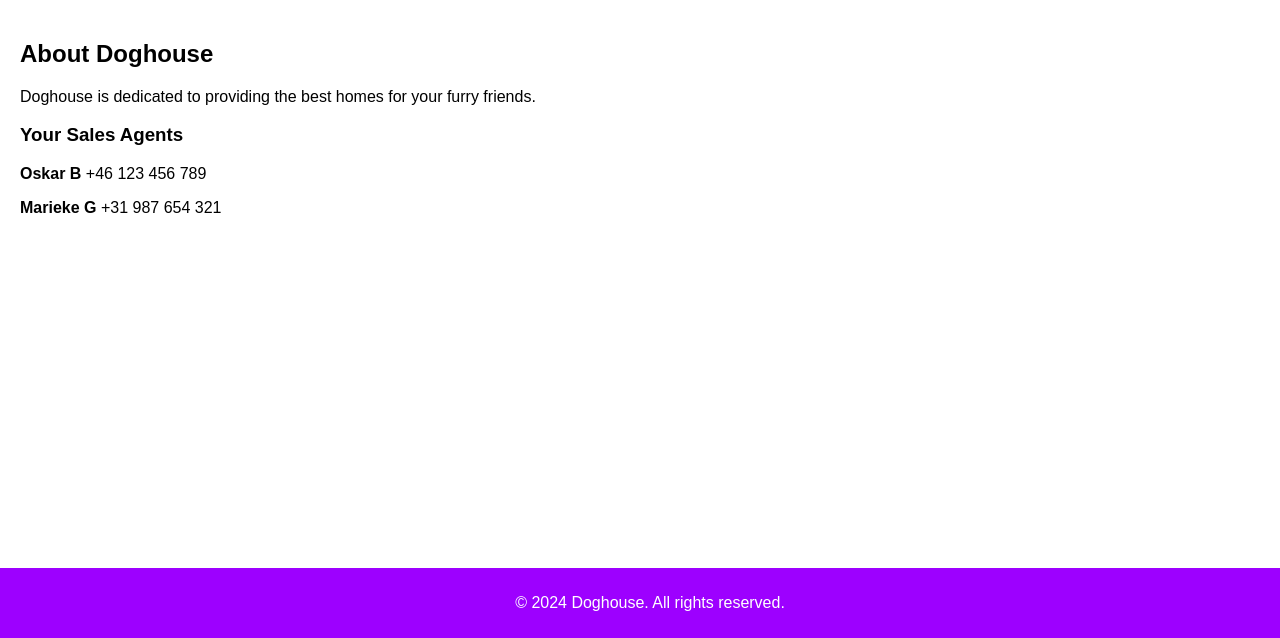
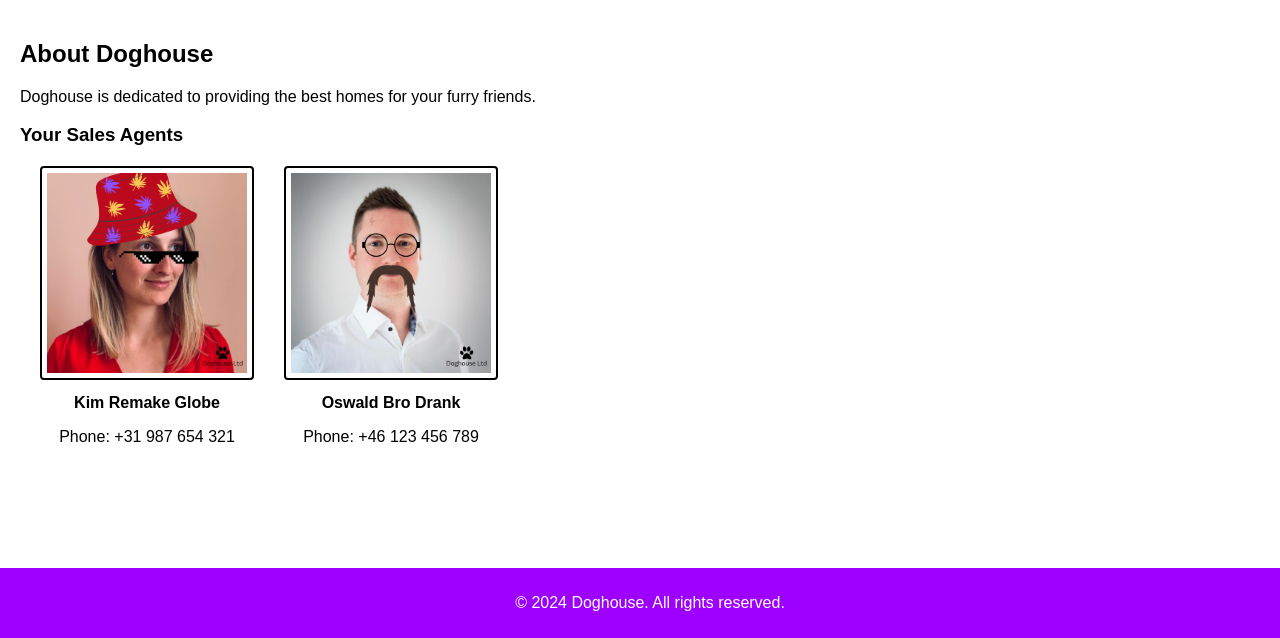
Before and after one commit to JacobEriksson/doghouse-llm-lab, a Flask app: page /about in a window 1280 px wide. Shown: the part 162-800 px from the top of the page. Run offline with Flask 3, Linux system fonts and the light colour scheme.

Commit message:
added sales agents

```diff
--- a/doghouse-store/static/css/styles.css
+++ b/doghouse-store/static/css/styles.css
@@ -39,3 +39,26 @@ footer {
     border-radius: 4px;
     padding: 5px;
 }
+
+.image-container {
+    display: flex;
+    justify-content: left;
+    gap: 30px;
+    align-items: center;
+    margin: 20px;
+}
+
+.image-box {
+    text-align: center;
+}
+
+.image-box img {
+    width: 300px;
+    height: auto;
+    border: 2px solid black;
+}
+
+.image-box p {
+    margin-top: 10px;
+    font-size: 16px;
+}
--- a/doghouse-store/templates/about.html
+++ b/doghouse-store/templates/about.html
@@ -7,6 +7,20 @@
 <p>Doghouse is dedicated to providing the best homes for your furry friends.</p>
 
 <h3>Your Sales Agents</h3>
-<p><b><strong>Oskar B</strong></b>  +46 123 456 789</p>
-<p><b><strong>Marieke G</strong></b>  +31 987 654 321</p>
+
+
+<div class="image-container">
+    <div class="image-box">
+    <img src="{{ url_for('static', filename='img/Kim.png') }}" alt="Kim" class="thumbnail">
+        <p><b><strong>Kim Remake Globe</strong></b></p>
+        <p>Phone: +31 987 654 321</p>
+        </div>
+    <div class="image-box">
+        <img src="{{ url_for('static', filename='img/Oswald.png') }}" alt="Oswald" class="thumbnail">
+        <p><b><strong>Oswald Bro Drank </strong></b></p>
+        <p>Phone: +46 123 456 789</p>
+    </div>
+</div>
+
+
 {% endblock %}
```
Also changed, not shown: doghouse-store/static/img/Kim.png (added), doghouse-store/static/img/Oswald.png (added), 2 other files.
